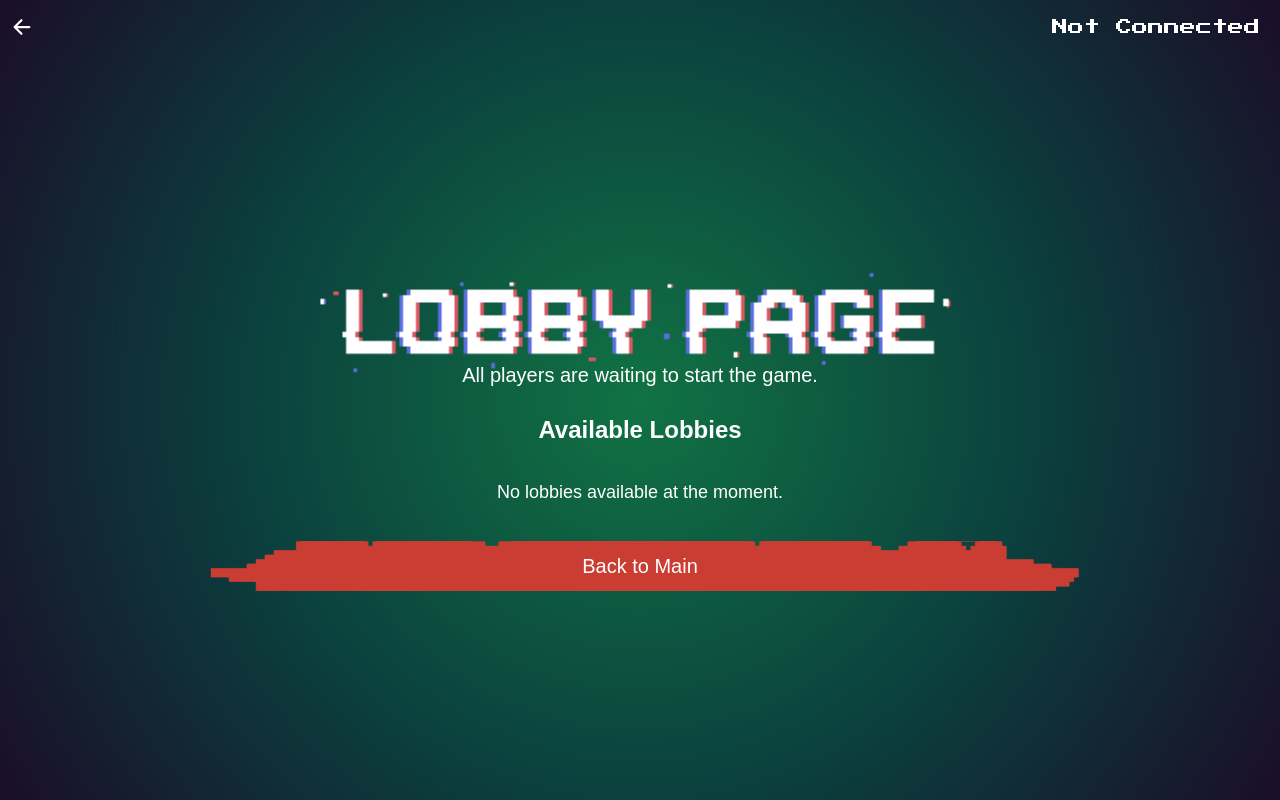
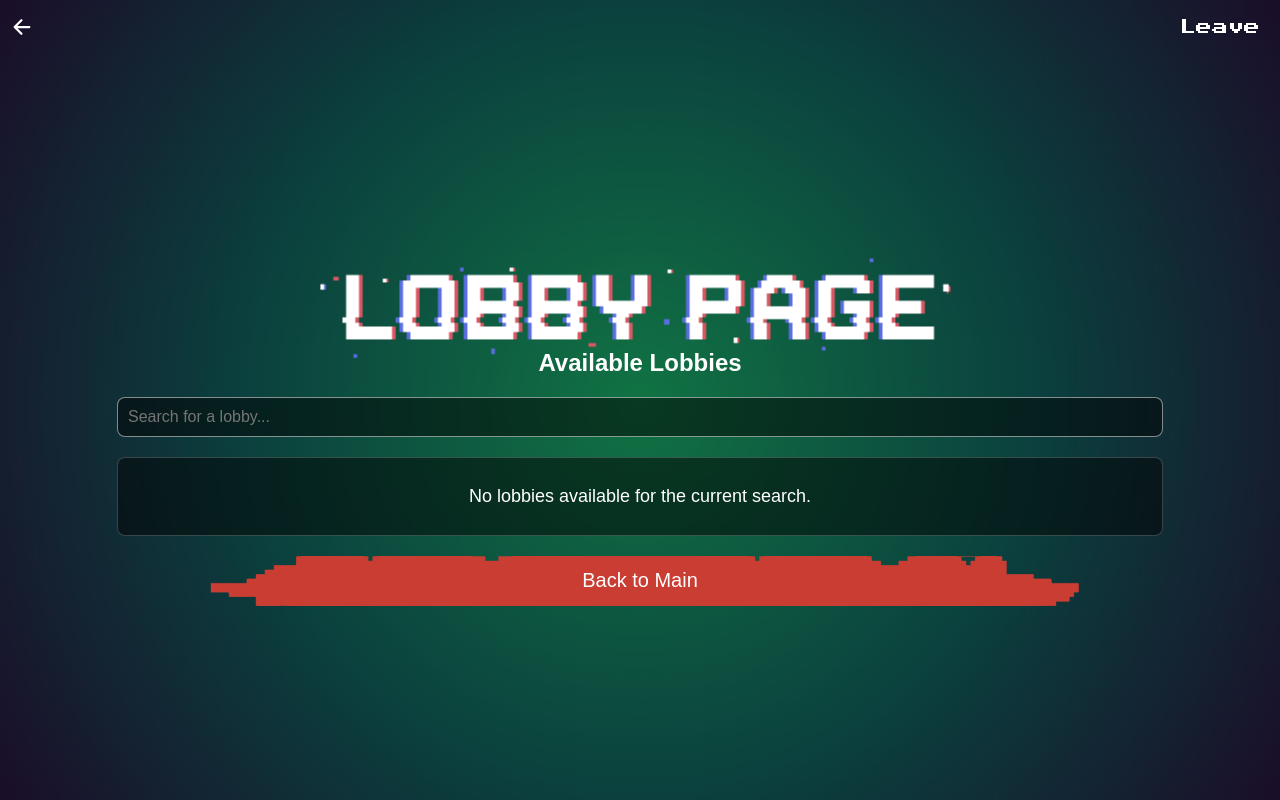
Before and after one commit to rgestudillo/cmsc137-finalproject, a React (Vite) app in the folder electron-app/: page /join-lobby in a window 1280 px wide. Built offline with nearby package versions, Linux system fonts and the light colour scheme; a web font is replaced by a local one.

Commit message:
fixed lobby page bug

```diff
--- a/electron-app/src/components/Header.jsx
+++ b/electron-app/src/components/Header.jsx
@@ -1,17 +1,29 @@
 import React, { useState, useEffect } from "react";
 import { useNavigate, useLocation } from "react-router-dom";
 import { useSocket } from "../context/SocketContext"; // Import the socket context
-import { IoArrowBack } from "react-icons/io5";
+import { IoArrowBack, IoHome } from "react-icons/io5"; // Import home and back icons
+
 const Header = () => {
     const [latency, setLatency] = useState(null); // Store latency locally
-    const { socket } = useSocket(); // Access socket from context
+    const { socket, serverUrl } = useSocket();
     const navigate = useNavigate();
     const location = useLocation(); // Get current location
 
+    // Handle go back to the previous route
     const handleGoBack = () => {
-        navigate(-1); // Navigates back to the previous page
+        console.log("handle go back");
+        socket.emit("leaveAllLobbies", () => {
+            console.log("Left all lobbies");
+        });
+        navigate("/server-connected");
     };
 
+    // Handle navigate to home ("/")
+    const handleGoHome = () => {
+        navigate("/");
+    };
+
+    // Set up ping to track latency
     useEffect(() => {
         if (location.pathname === "/") {
             setLatency(null); // Set latency to null for the root path
@@ -26,12 +38,42 @@ const Header = () => {
                     const duration = Date.now() - start;
                     setLatency(duration); // Update latency locally
                 });
-            }, 5000); // Ping every 1 second
+            }, 3000);
 
             // Cleanup on unmount
             return () => clearInterval(pingInterval);
         }
     }, [socket, location.pathname]);
+
+    // Define navigation configuration
+    const navConfig = {
+        "/server-connected": {
+            icon: <IoHome size={24} />, // Home icon
+            onClick: handleGoHome,
+            label: "Connecting",
+        },
+        "/": {
+            icon: null, // No icon on root
+            onClick: null,
+            label: "Not Connected",
+        },
+        "*": {
+            icon: <IoArrowBack size={24} />, // Back icon
+            onClick: handleGoBack,
+            label: "Leave",
+        },
+    };
+
+    // Get the button config based on the current path
+    const getButtonConfig = () => {
+        const path = location.pathname;
+        if (navConfig[path]) {
+            return navConfig[path];
+        }
+        return navConfig["*"]; // Default to the "Leave" button for all other routes
+    };
+
+    const buttonConfig = getButtonConfig();
 
     return (
         <header
@@ -46,9 +88,9 @@ const Header = () => {
                 zIndex: 1000,
             }}
         >
-            {location.pathname !== "/" && (
+            {buttonConfig.icon && (
                 <button
-                    onClick={handleGoBack}
+                    onClick={buttonConfig.onClick}
                     style={{
                         padding: "0",
                         cursor: "pointer",
@@ -61,9 +103,20 @@ const Header = () => {
                         marginLeft: "10px",
                     }}
                 >
-                    <IoArrowBack size={24} /> {/* Icon only */}
+                    {buttonConfig.icon} {/* Icon */}
                 </button>
             )}
+            <div
+                style={{
+                    color: "white",
+                    fontSize: "1rem",
+                    textAlign: "center",
+                    flex: 1, // Occupy the central space
+                }}
+            >
+                {serverUrl || ""}
+            </div>
+
             <div
                 style={{
                     color: "white",
@@ -72,7 +125,8 @@ const Header = () => {
                     marginRight: "20px",
                 }}
             >
-                {latency !== null ? `${latency}ms` : "Not Connected"}
+                {latency !== null ? `${latency}ms` : buttonConfig.label}{" "}
+                {/* Display latency or label */}
             </div>
         </header>
     );
--- a/electron-app/src/pages/LobbyPage.jsx
+++ b/electron-app/src/pages/LobbyPage.jsx
@@ -7,6 +7,8 @@ import "../pages/serverconnected.css";
 const LobbyPage = () => {
     const navigate = useNavigate();
     const [lobbies, setLobbies] = useState([]); // Array of lobby objects
+    const [filteredLobbies, setFilteredLobbies] = useState([]); // Filtered array of lobbies
+    const [searchQuery, setSearchQuery] = useState(""); // Search query
     const [errorMessage, setErrorMessage] = useState(null);
     const { socket } = useSocket();
 
@@ -19,6 +21,7 @@ const LobbyPage = () => {
         // Listen for available lobbies with detailed information
         socket.on("availableLobbies", (lobbies) => {
             setLobbies(lobbies);
+            setFilteredLobbies(lobbies); // Initialize filtered lobbies
         });
 
         // Handle disconnection
@@ -51,15 +54,28 @@ const LobbyPage = () => {
         });
     };
 
+    const handleSearch = (e) => {
+        const query = e.target.value.toLowerCase();
+        setSearchQuery(query);
+
+        // Filter lobbies based on the search query
+        const filtered = lobbies.filter(
+            (lobby) =>
+                lobby.lobbyId.toLowerCase().includes(query) ||
+                lobby.players.toString().includes(query) // Example: filter by players or lobby ID
+        );
+        setFilteredLobbies(filtered);
+    };
+
     return (
         <div
             style={{
                 textAlign: "center",
                 color: "#ffffff",
                 backgroundImage: "url('/assets/connect-join.png')", // Replace with your image URL
-                backgroundSize: "cover", // Makes sure the image covers the entire div
-                backgroundPosition: "center", // Centers the image
-                width: "100vw", // Changed from 100vh to 100vw for full width
+                backgroundSize: "cover",
+                backgroundPosition: "center",
+                width: "100vw",
                 height: "100vh",
                 display: "flex",
                 flexDirection: "column",
@@ -78,15 +94,7 @@ const LobbyPage = () => {
                     }}
                 />
             </div>
-            <p
-                style={{
-                    fontFamily: "Arial, Helvetica, sans-serif",
-                    fontSize: "20px",
-                    marginBottom: "10px",
-                }}
-            >
-                All players are waiting to start the game.
-            </p>
+
             {errorMessage && (
                 <p
                     style={{
@@ -109,9 +117,37 @@ const LobbyPage = () => {
                 Available Lobbies
             </h2>
 
-            <div style={{ marginBottom: "20px" }}>
-                {lobbies.length > 0 ? (
-                    lobbies.map((lobby, index) => (
+            {/* Search input */}
+            <input
+                type="text"
+                placeholder="Search for a lobby..."
+                value={searchQuery}
+                onChange={handleSearch}
+                style={{
+                    marginBottom: "20px",
+                    padding: "10px",
+                    fontSize: "16px",
+                    width: "80%",
+                    borderRadius: "8px",
+                    border: "1px solid rgba(255, 255, 255, 0.5)",
+                    backgroundColor: "rgba(0, 0, 0, 0.5)",
+                    color: "#fff",
+                }}
+            />
+            <div
+                style={{
+                    maxHeight: "50vh",
+                    overflowY: "auto",
+                    width: "80%",
+                    marginBottom: "20px",
+                    border: "1px solid rgba(255, 255, 255, 0.2)",
+                    padding: "10px",
+                    borderRadius: "8px",
+                    backgroundColor: "rgba(0, 0, 0, 0.5)",
+                }}
+            >
+                {filteredLobbies.length > 0 ? (
+                    filteredLobbies.map((lobby, index) => (
                         <LobbyItem
                             key={index}
                             lobbyId={lobby.lobbyId}
@@ -128,7 +164,7 @@ const LobbyPage = () => {
                             fontSize: "18px",
                         }}
                     >
-                        No lobbies available at the moment.
+                        No lobbies available for the current search.
                     </p>
                 )}
             </div>
--- a/electron-app/src/pages/WaitingPage.jsx
+++ b/electron-app/src/pages/WaitingPage.jsx
@@ -39,16 +39,23 @@ const WaitingPage = () => {
             }, 5000);
         };
 
+        const onPlayerLeft = (data) => {
+            console.log(data.message); // Log the message (Player left)
+            onDisconnect(); // Call onDisconnect when a player leaves
+        };
+
         // Add socket event listeners
         socket.on("opponentConnected", onOpponentConnected);
         socket.on("disconnect", onDisconnect);
         socket.on("startGame", onStartGame);
+        socket.on("playerLeft", onPlayerLeft);
 
         // Clean up socket listeners on component unmount
         return () => {
             socket.off("opponentConnected", onOpponentConnected);
             socket.off("disconnect", onDisconnect);
             socket.off("startGame", onStartGame);
+            socket.off("playerLeft", onPlayerLeft);
         };
     }, [socket, isHost, navigate]);
 
```
Also changed, not shown: 2 other files (tests, documents, lock files or other folders).
